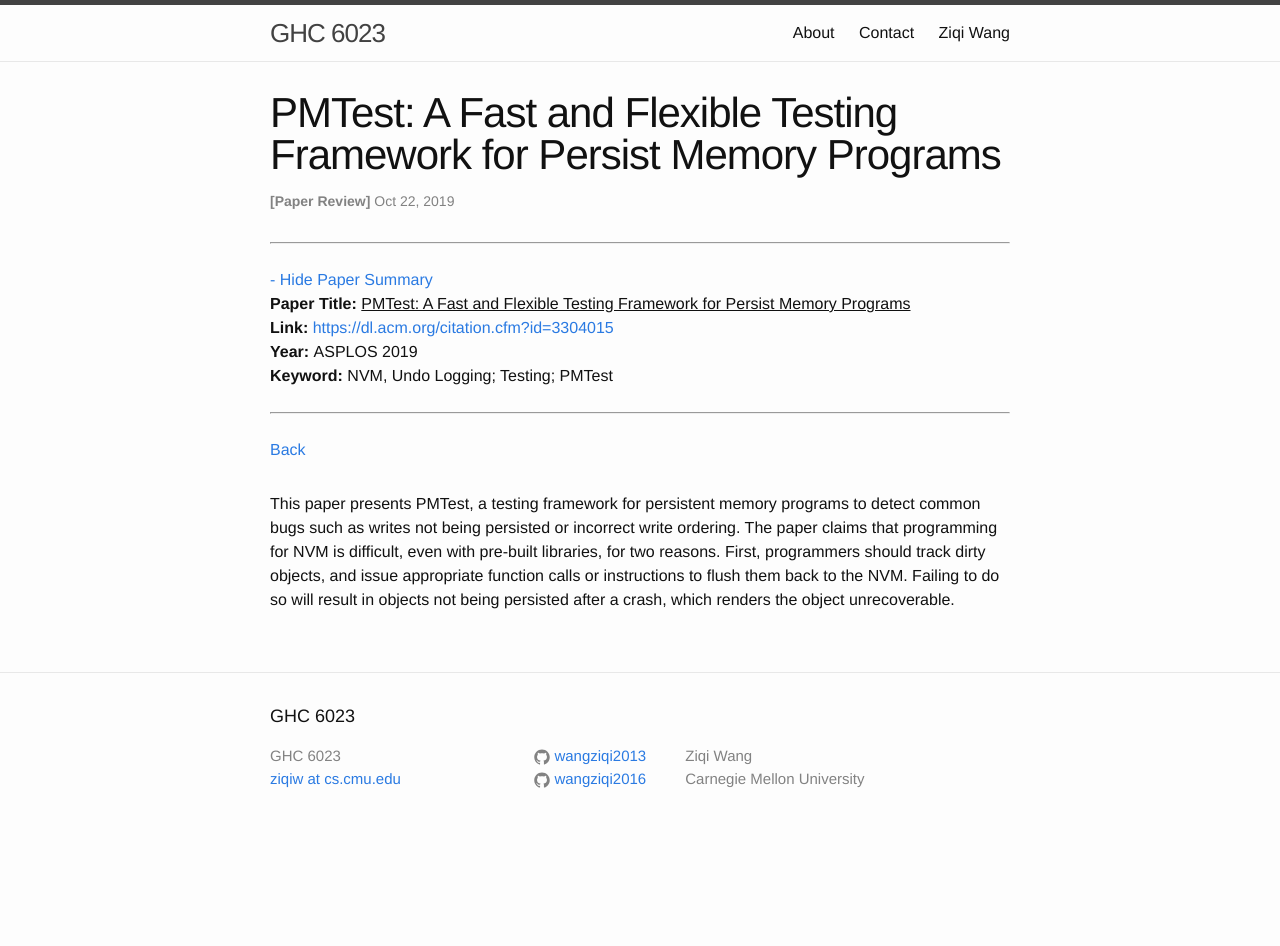
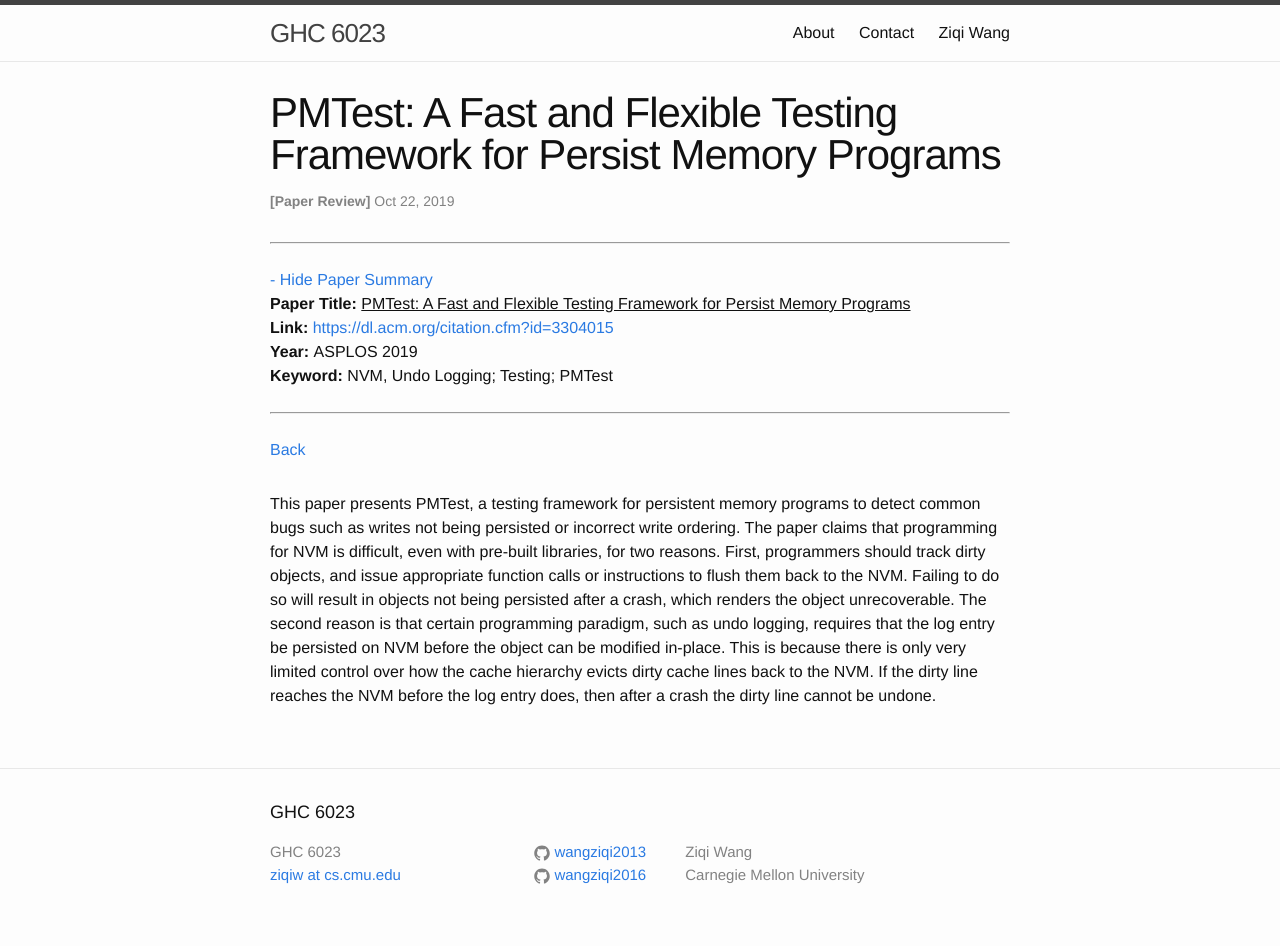
Before and after one commit to wangziqi2013/wangziqi2013.github.io, a Jekyll site: the page built from _posts/2019-10-22-pmtest.markdown, in a window 1280 px wide. Built offline with Jekyll 4.4.1, drawn with Linux system fonts in a browser that asks for light colours; before the commit the page ends 900 px from its top, so only the background shows below that.

Commit message:
Adding second reason

```diff
--- a/_posts/2019-10-22-pmtest.markdown
+++ b/_posts/2019-10-22-pmtest.markdown
@@ -17,4 +17,7 @@ This paper presents PMTest, a testing framework for persistent memory programs t
 not being persisted or incorrect write ordering. The paper claims that programming for NVM is difficult, even with pre-built
 libraries, for two reasons. First, programmers should track dirty objects, and issue appropriate function calls or instructions
 to flush them back to the NVM. Failing to do so will result in objects not being persisted after a crash, which renders the
-object unrecoverable.
+object unrecoverable. The second reason is that certain programming paradigm, such as undo logging, requires that the log
+entry be persisted on NVM before the object can be modified in-place. This is because there is only very limited control
+over how the cache hierarchy evicts dirty cache lines back to the NVM. If the dirty line reaches the NVM before the log entry
+does, then after a crash the dirty line cannot be undone.
```
